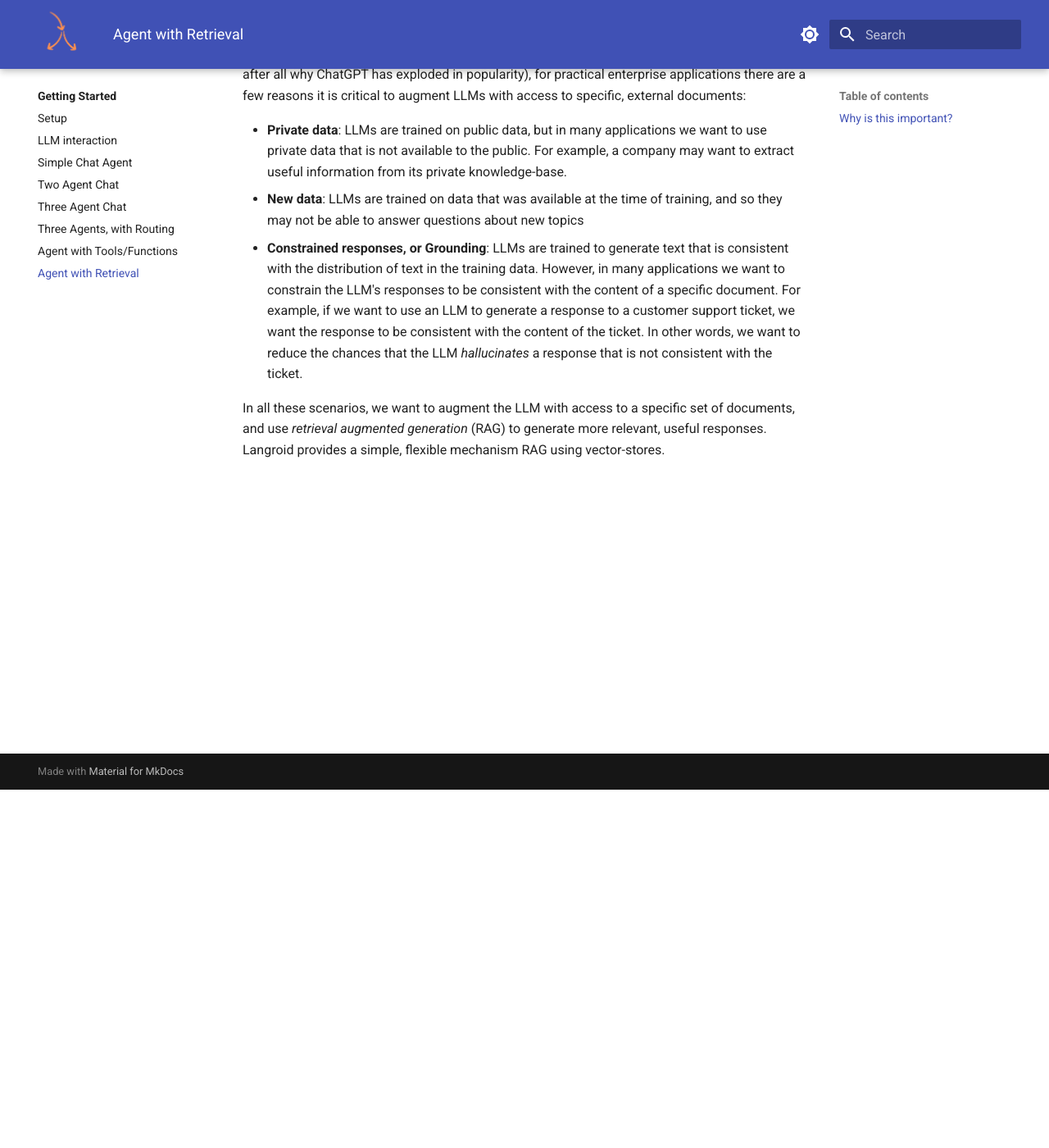
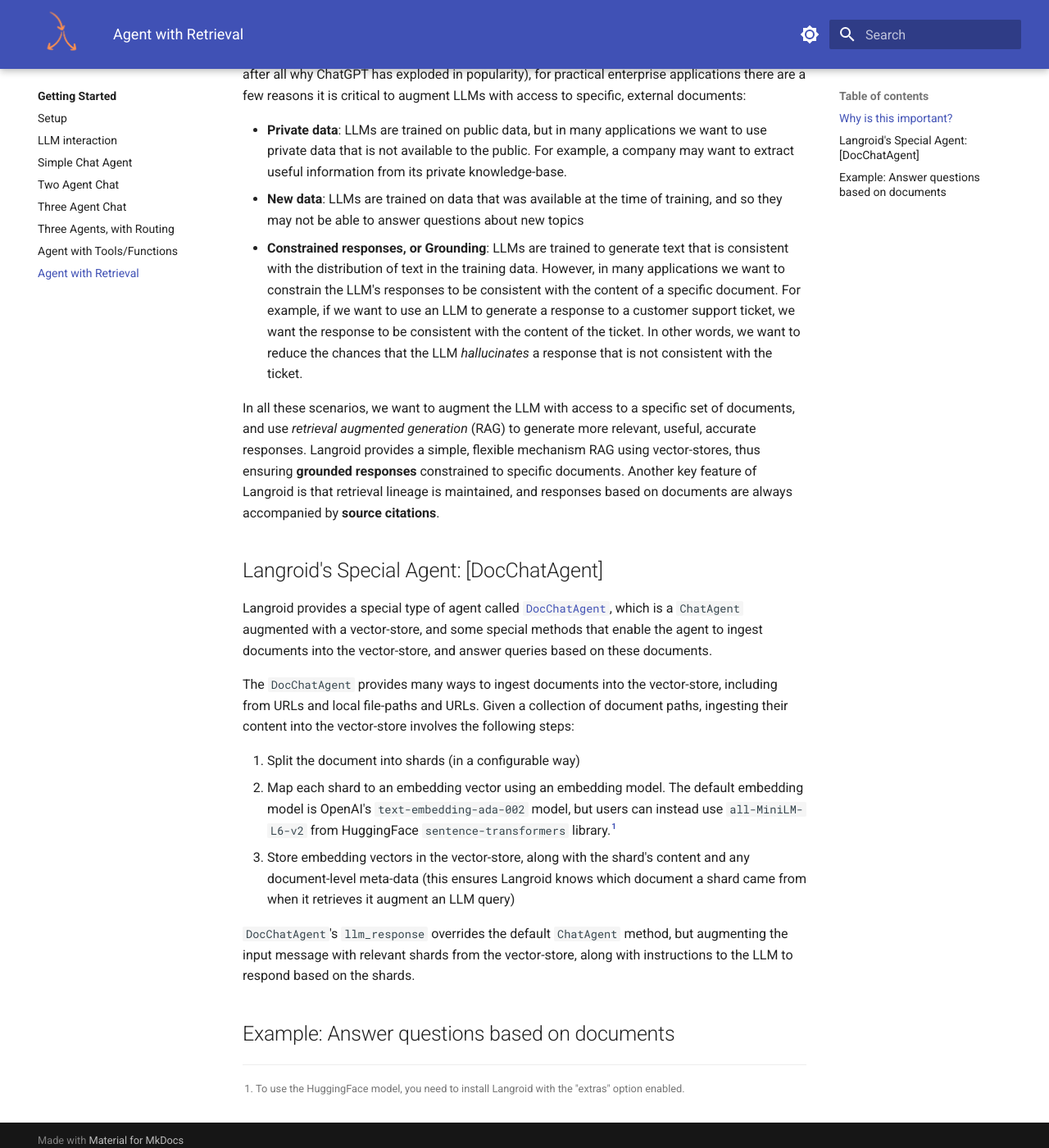
Before and after one commit to langroid/langroid, an MkDocs documentation site: the page built from docs/quick-start/chat-agent-docs.md, in a window 1280 px wide and 1400 px high, scrolled down 437 px. Shown: the whole window at 82% size. Built offline with MkDocs 1.6.1 and Material for MkDocs 9.7.7, drawn with Linux system fonts in a browser that asks for light colours.

Commit message:
new docs, parser.py, test_doc_chat_agent.py

```diff
--- a/docs/quick-start/chat-agent-docs.md
+++ b/docs/quick-start/chat-agent-docs.md
@@ -31,5 +31,36 @@ specific, external documents:
 
 In all these scenarios, we want to augment the LLM with access to a specific
 set of documents, and use _retrieval augmented generation_ (RAG) to generate
-more relevant, useful responses. Langroid provides a simple, flexible mechanism
-RAG using vector-stores.
+more relevant, useful, accurate responses. Langroid provides a simple, flexible mechanism
+RAG using vector-stores, thus ensuring **grounded responses** constrained to
+specific documents. Another key feature of Langroid is that retrieval lineage
+is maintained, and responses based on documents are always accompanied by
+**source citations**.
+
+## Langroid's Special Agent: [DocChatAgent]
+
+Langroid provides a special type of agent called
+[`DocChatAgent`](/reference/agent/special/doc_chat_agent), which is a `ChatAgent`
+augmented with a vector-store, and some special methods that enable the agent
+to ingest documents into the vector-store, and answer queries based on these documents.
+
+The `DocChatAgent` provides many ways to ingest documents into the vector-store,
+including from URLs and local file-paths and URLs. Given a collection of document paths,
+ingesting their content into the vector-store involves the following steps:
+
+1. Split the document into shards (in a configurable way)
+2. Map each shard to an embedding vector using an embedding model. The default
+  embedding model is OpenAI's `text-embedding-ada-002` model, but users can
+  instead use `all-MiniLM-L6-v2` from HuggingFace `sentence-transformers` library.[^1]
+3. Store embedding vectors in the vector-store, along with the shard's content and
+  any document-level meta-data (this ensures Langroid knows which document a shard
+  came from when it retrieves it augment an LLM query)
+
+[^1]: To use the HuggingFace model, you need to install Langroid with the "extras"
+option enabled.
+
+`DocChatAgent`'s `llm_response` overrides the default `ChatAgent` method,
+but augmenting the input message with relevant shards from the vector-store,
+along with instructions to the LLM to respond based on the shards.
+
+## Example: Answer questions based on documents
```
Also changed, not shown: docs/index.md (+3 -2 lines), docs/quick-start/chat-agent-tool.md (+17 -3 lines), docs/quick-start/chat-agent.md (+7 -2 lines), docs/quick-start/three-agent-chat-num-router.md (+20 -9 lines), docs/quick-start/chat.png, 2 other files.
